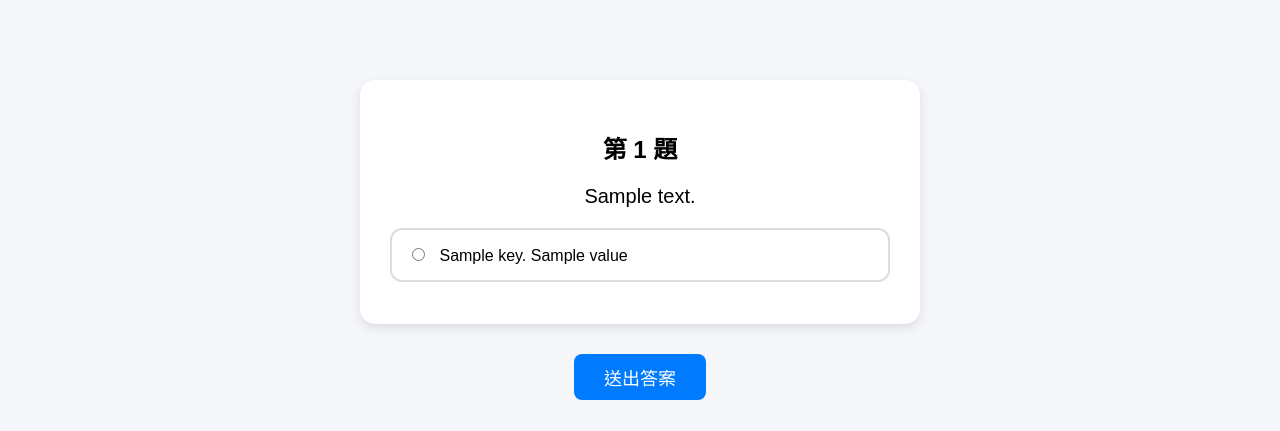
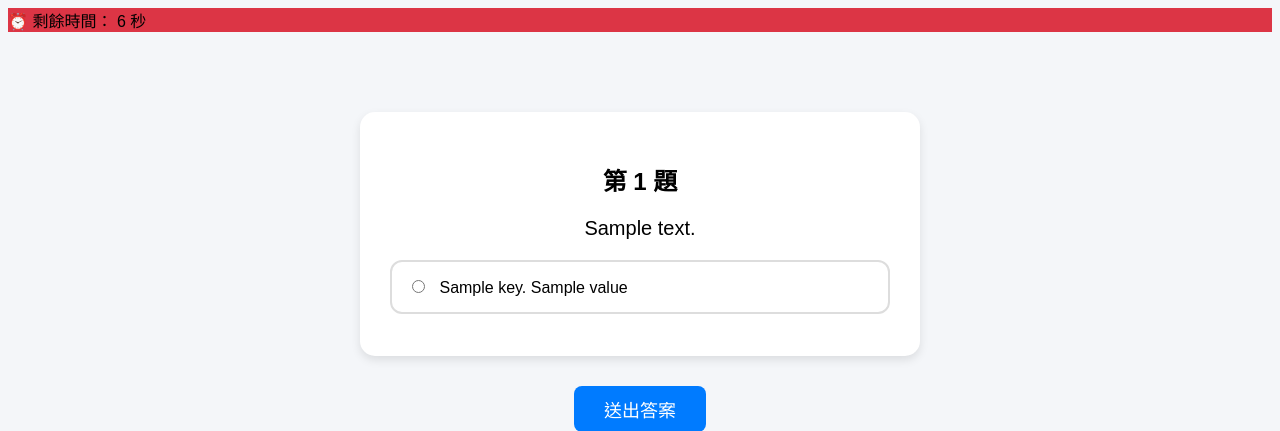
Before and after one commit to CBF113045/django-ds-quiz, a Django app: template quiz/templates/quiz/quiz.html in a window 1280 px wide. Shown: the top 431 px of the page. Run offline with Django 5.2, Linux system fonts and the light colour scheme; the template is opened without the code that fills it: most values are stand-ins (such as "Sample title", 1, 10 or a date in 2020).

Commit message:
Update quiz.html

```diff
--- a/quiz/templates/quiz/quiz.html
+++ b/quiz/templates/quiz/quiz.html
@@ -7,6 +7,11 @@
     <link rel="stylesheet" href="{% static 'quiz/style.css' %}">
 </head>
 <body>
+
+<div class="timer-box">
+    ⏰ 剩餘時間：
+    <span id="time">60</span> 秒
+</div>
 
 <form action="{% url 'submit_quiz' %}" method="POST">
     {% csrf_token %}
@@ -46,5 +51,38 @@
 
 </form>
 
+<script>
+
+let questionCount = Number("{{ question_count }}");
+
+// 每題 12 秒
+let timeLeft = questionCount * 12;
+
+document.getElementById("time").innerText = timeLeft;
+
+const timer = setInterval(() => {
+
+    timeLeft--;
+
+    document.getElementById("time").innerText = timeLeft;
+
+    if(timeLeft <= 10){
+        document.querySelector(".timer-box")
+            .style.background = "#dc3545";
+    }
+
+    if(timeLeft <= 0){
+
+        clearInterval(timer);
+
+        alert("時間到！系統將自動交卷");
+
+        document.querySelector("form").submit();
+    }
+
+},1000);
+
+</script>
+
 </body>
 </html>
```
